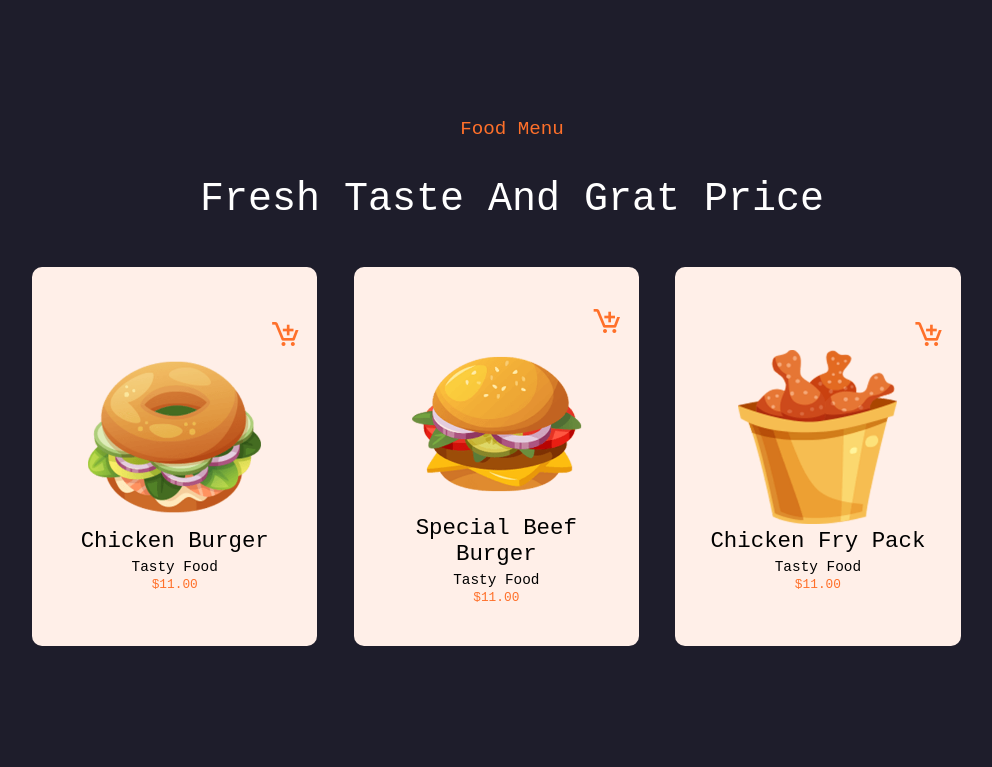
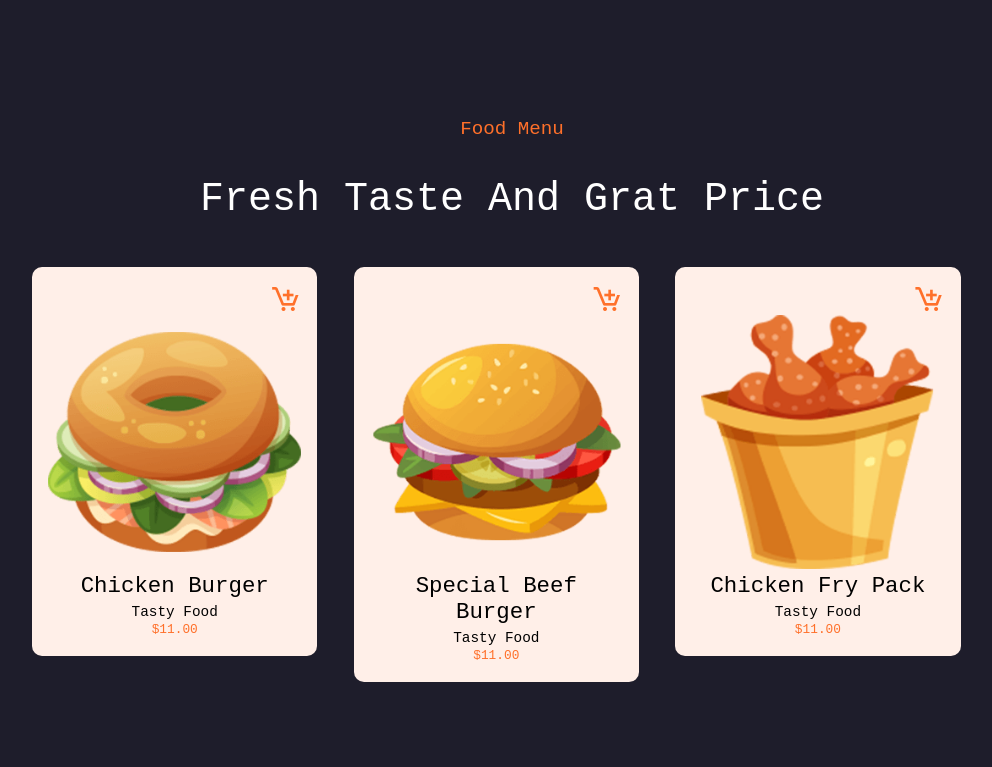
Before and after one commit to Andolon-M/proyectoWeb, a plain HTML site: page index.html in a window 1280 px wide. Shown: the part 1183-1950 px from the top of the page, without its empty margins (128-1120 px from the left). Drawn offline with nearby package versions, Linux system fonts and the light colour scheme; a web font is replaced by a local one.

Commit message:
feat: :construction: Version Beta 1.1

```diff
--- a/css/style.css
+++ b/css/style.css
@@ -298,7 +298,7 @@ body {
         align-items: center;
         flex-direction: column;
         width: 80%;
-        height: 80%;
+        height:fit-content;
         background: var(--color-base);
         border-radius: 10px;
         padding: 1em;
```
